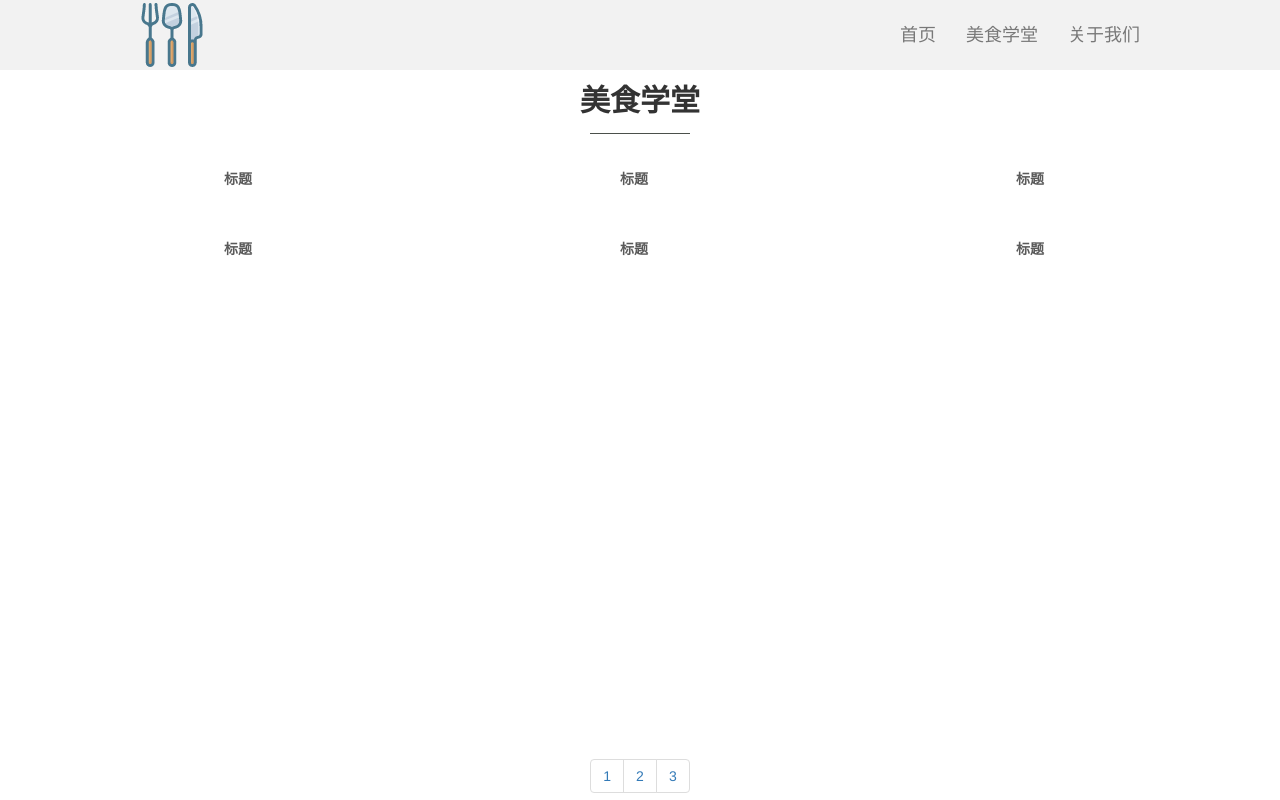
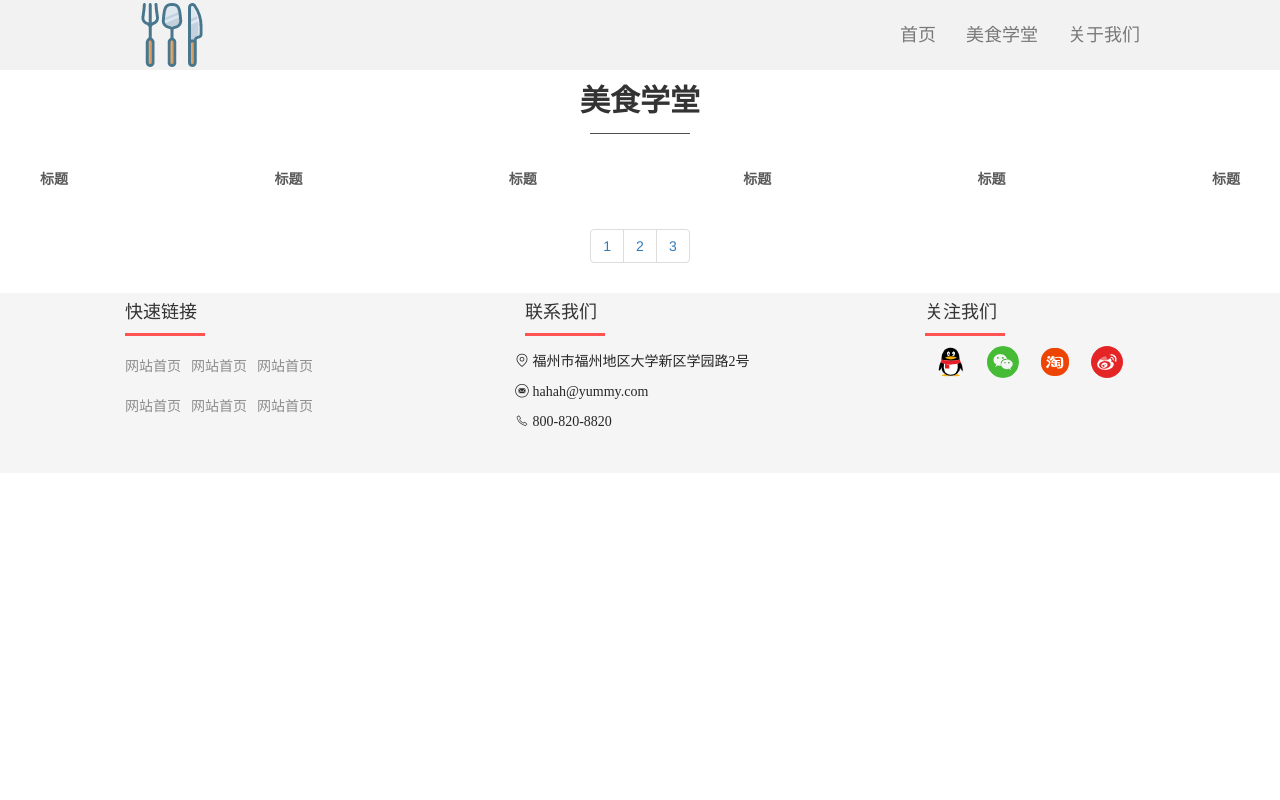
Before and after one commit to hualalalalalala/train, a plain HTML site: page enterprise/news.html in a window 1280 px wide. Shown: the top 800 px of the page. Drawn offline with Linux system fonts and the light colour scheme; no server answers.

Commit message:
检查修订1.0

```diff
--- a/enterprise/css/about.css
+++ b/enterprise/css/about.css
@@ -78,7 +78,7 @@ a {
 /*地图*/
 .content-left .map {
 	margin-top: 15px;
-	width: 550px;
+	width: 600px;
 	height: 315px;
 }
 /*介绍*/
--- a/enterprise/css/index.css
+++ b/enterprise/css/index.css
@@ -34,7 +34,7 @@
 /*}*/
 .header {
     width: 100%;
-    background-color: #f2f2f4;
+    background-color: #f2f2f2;
 }
 .header .headerIn {
     width: 1200px;
@@ -90,7 +90,7 @@
     overflow: hidden;
 }
 .banner img {
-    width: 1500px;
+    width: 100%;
     height: 600px;
     margin: 0 auto;
 }
--- a/enterprise/css/news.css
+++ b/enterprise/css/news.css
@@ -130,13 +130,13 @@ body,html {
 }
 .newsIn .boxIn {
     width: 100%;
-    height: 600px;
     /* background-color: pink; */
-    overflow: hidden;
     text-align: center;
+    display: flex;
+    justify-content: space-between;
+    flex-wrap: wrap;
 }
 .boxIn .newsBox {
-    width: 33%;
     text-align: center;
 }
 .newsBox .title {
--- a/enterprise/news.html
+++ b/enterprise/news.html
@@ -43,43 +43,44 @@
         <div class="lesson">美食学堂</div>
         <div class="box-line"></div>
         <div class="boxIn">
-            <div class="col-sm-6 col-md-4 newsBox">
+            <div class="newsBox">
                 <img src="" alt="">
                 <div class="title">
                     <a href="#">标题</a>
                 </div>
             </div>
-            <div class="col-sm-6 col-md-4 newsBox">
+            <div class="newsBox">
                 <img src="" alt="">
                 <div class="title">
                     <a href="#">标题</a>
                 </div>
             </div>
-           <div class="col-sm-6 col-md-4 newsBox">
+           <div class="newsBox">
                 <img src="" alt="">
                 <div class="title">
                     <a href="#">标题</a>
                 </div>
             </div>
-           <div class="col-sm-6 col-md-4 newsBox">
+            <div class="newsBox">
                 <img src="" alt="">
                 <div class="title">
                     <a href="#">标题</a>
                 </div>
             </div>
-            <div class="col-sm-6 col-md-4 newsBox">
+            <div class="newsBox">
                 <img src="" alt="">
                 <div class="title">
                     <a href="#">标题</a>
                 </div>
             </div>
-            <div class="col-sm-6 col-md-4 newsBox">
+            <div class="newsBox">
                 <img src="" alt="">
                 <div class="title">
                     <a href="#">标题</a>
                 </div>
             </div>
         </div>
+
 
         <div class="page">
             <nav aria-label="Page navigation">
```
Also changed, not shown: enterprise/index.html (+1 -1 lines).
